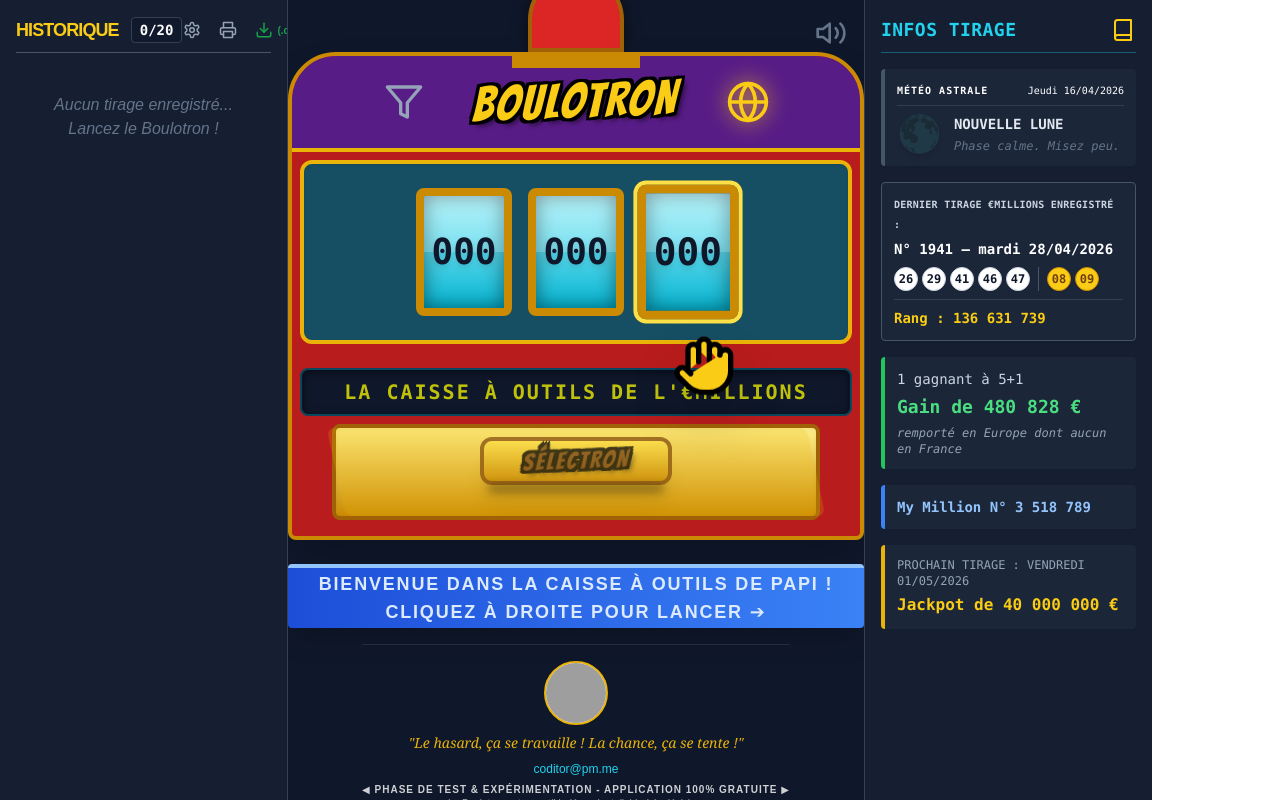
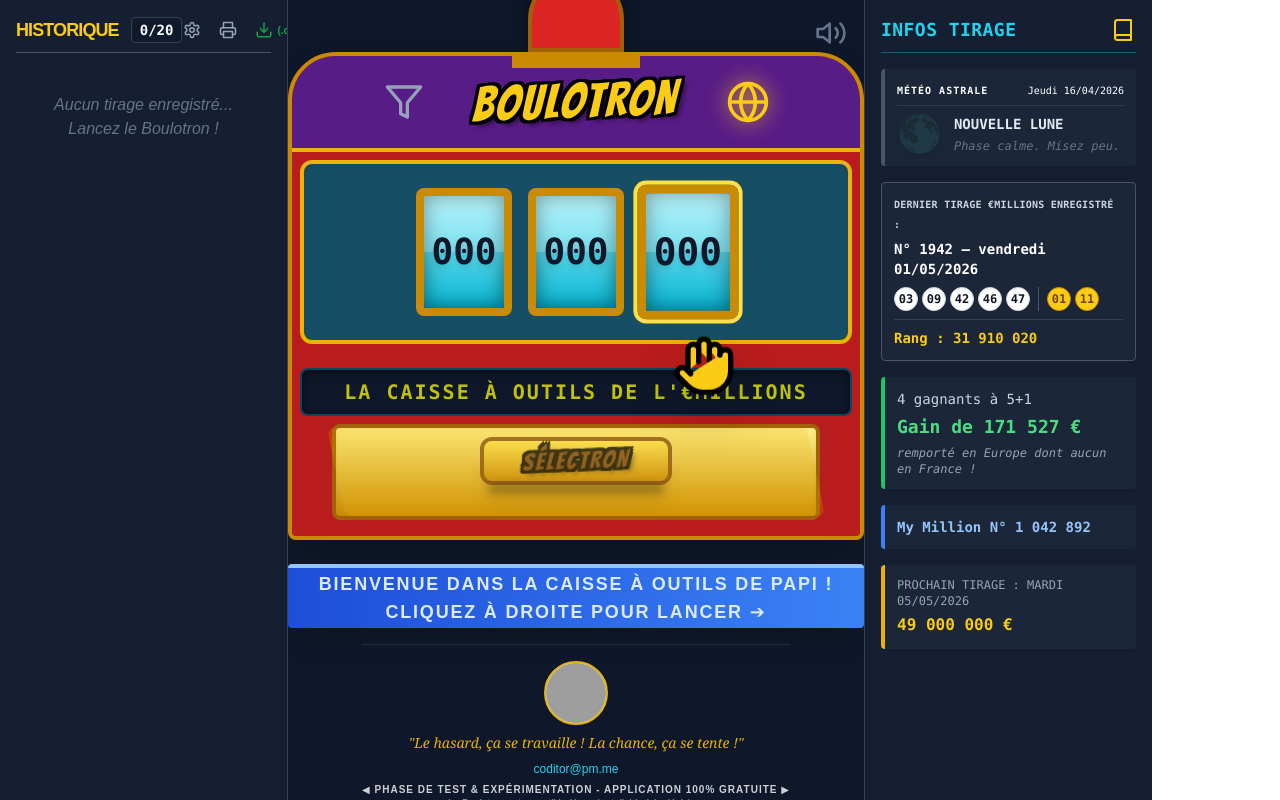
Before and after one commit to papiMougeot/vitejs-vite-rxpffmhm, a React (Vite) app: page / in a window 1280 px wide. Built offline with nearby package versions, Linux system fonts and the light colour scheme; grey boxes are pictures that could not be loaded.

Commit message:
MAJ du tirage 1932 du 1er mai 2026

```diff
--- a/src/dernierTirage.ts
+++ b/src/dernierTirage.ts
@@ -4,14 +4,14 @@
 
 export const INFOS_TIRAGE = {
   titre_entete: 'Dernier tirage €Millions enregistré :',
-  numero_et_date: 'N° 1941 – mardi 28/04/2026',
-  boules: ['26', '29', '41', '46', '47'],
-  etoiles: ['08', '09'],
-  rang: 'Rang : 136 631 739',
-  gagnants: '1 gagnant à 5+1',
-  gain_montant: 'Gain de 480 828 €',
-  gain_lieu: 'remporté en Europe dont aucun en France',
-  my_million: 'My Million N° 3 518 789',
-  prochain_date: 'Prochain Tirage : vendredi 01/05/2026',
-  prochain_jackpot: 'Jackpot de 40 000 000 €',
+  numero_et_date: 'N° 1942 – vendredi 01/05/2026',
+  boules: ['03', '09', '42', '46', '47'],
+  etoiles: ['01', '11'],
+  rang: 'Rang : 31 910 020',
+  gagnants: '4 gagnants à 5+1',
+  gain_montant: 'Gain de 171 527 €',
+  gain_lieu: 'remporté en Europe dont aucun en France !',
+  my_million: 'My Million N° 1 042 892',
+  prochain_date: 'Prochain Tirage : mardi 05/05/2026',
+  prochain_jackpot: '49 000 000 €',
 };
--- a/src/tiragesFDJ.ts
+++ b/src/tiragesFDJ.ts
@@ -1,18 +1,19 @@
 // ============================================================
 // TIRAGES EUROMILLIONS - Base compacte pour StackBlitz
 // ============================================================
-// Dernier tirage : N°1941 du 28/04/2026
-// Total : 1941 tirages
+// Dernier tirage : N°1942 du 01/05/2026
+// Total : 1942 tirages
 // Format : [n1, n2, n3, n4, n5, e1, e2] (ordre croissant)
 // Ordre : du plus recent (index 0) au plus ancien
 // Source : colonnes L et M du fichier FDJ (boules triees)
 // ============================================================
 
 // Numero du tirage le plus recent (index 0 du tableau)
-export const DERNIER_NUMERO = 1941;
+export const DERNIER_NUMERO = 1942;
 
 // Chaque ligne : [boule1, boule2, boule3, boule4, boule5, etoile1, etoile2]
 export const H: number[][] = [
+  [3,9,42,46,47,1,11],
   [26,29,41,46,47,8,9],
   [25,26,30,40,45,1,5],
   [13,16,29,40,47,3,4],
```
